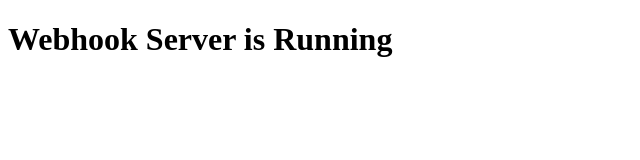
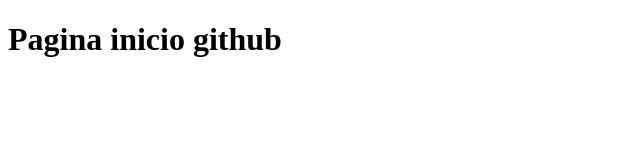
Before and after one commit to diegoalvaradodev/test-treble-wom, a plain HTML site: page index.html in a window 1280 px wide. Shown: the whole page, without its empty margins (0-640 px from the left). Drawn offline with Linux system fonts and the light colour scheme.

Commit message:
Update index.html

```diff
--- a/index.html
+++ b/index.html
@@ -6,6 +6,6 @@
     <title>Webhook Server</title>
 </head>
 <body>
-    <h1>Webhook Server is Running</h1>
+    <h1>Pagina inicio github</h1>
 </body>
 </html>
```
